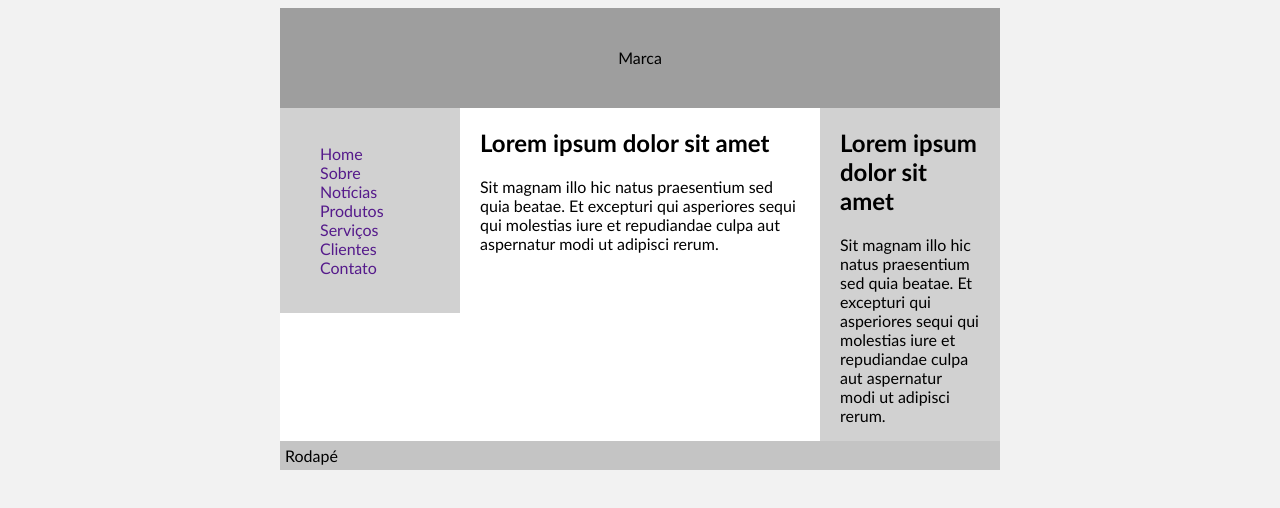
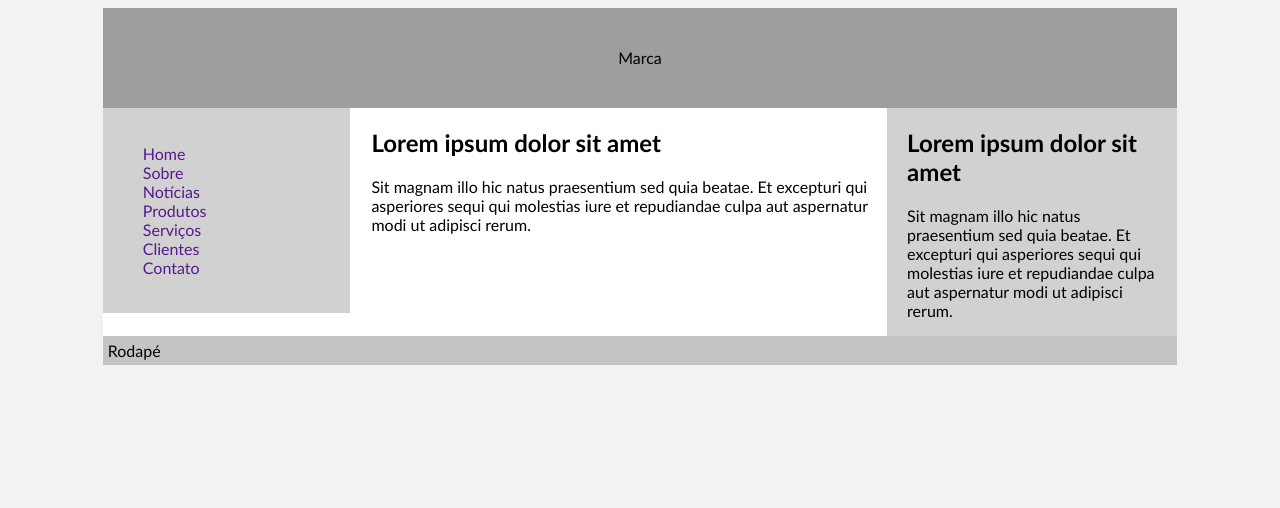
Before and after one commit to pvictor20/Projeto-CSS3-Avan-ado, a plain HTML site: page layout.html in a window 1280 px wide. Drawn offline with Linux system fonts and the light colour scheme.

Commit message:
Layout líquido

```diff
--- a/css/estilo.css
+++ b/css/estilo.css
@@ -143,7 +143,7 @@
 
        /*************** AULA DE LAYOUT ***/
 
-       body {
+       /* body {
         font-family: "Trebuchet MS", Helvetica, sans-serif;
         background: #f2f2f2;
        }
@@ -206,4 +206,73 @@
         clear: both;
         background: #c4c4c4;
         padding: 5px;
+       } */
+
+       /* AULA DE LAYOUT LÍQUIDO */
+
+       body {
+        font-family: "Trebuchet MS", Helvetica, sans-serif;
+        background: #f2f2f2;
        }
+
+       #container{
+        width: 85%;
+        margin: 0 auto;
+        background: #fff;
+        min-width: 720px;
+       }
+
+       #marca{
+        width: 100%;
+        height: 100px;
+        background: #9e9e9e;
+        text-align: center;
+        line-height: 100px;
+       }
+
+       #conteudo{
+        width: 75%;
+        float: right;
+       }
+
+       #conteudo-principal{
+        width: 63%;
+        float: left;
+       }
+
+       #conteudo-secundario{
+        width: 36%;
+        float: right;
+        background: #d1d1d1;
+       }
+
+       #conteudo-secundario h1,
+       #conteudo-secundario h2,
+       #conteudo-secundario h3,
+       #conteudo-secundario p {
+        padding-left: 20px;
+        padding-right: 20px;
+       }
+
+       #navegacao{
+        width: 23%;
+        float: left;
+        padding-top: 20px;
+        padding-bottom: 20px;
+        background: #d1d1d1;
+       }
+
+       #navegacao ul {
+        list-style: none;
+       }
+
+       #navegacao li a {
+        text-decoration: none;
+       }
+
+
+       #rodape{
+        clear: both;
+        background: #c4c4c4;
+        padding: 5px;
+       }
```
